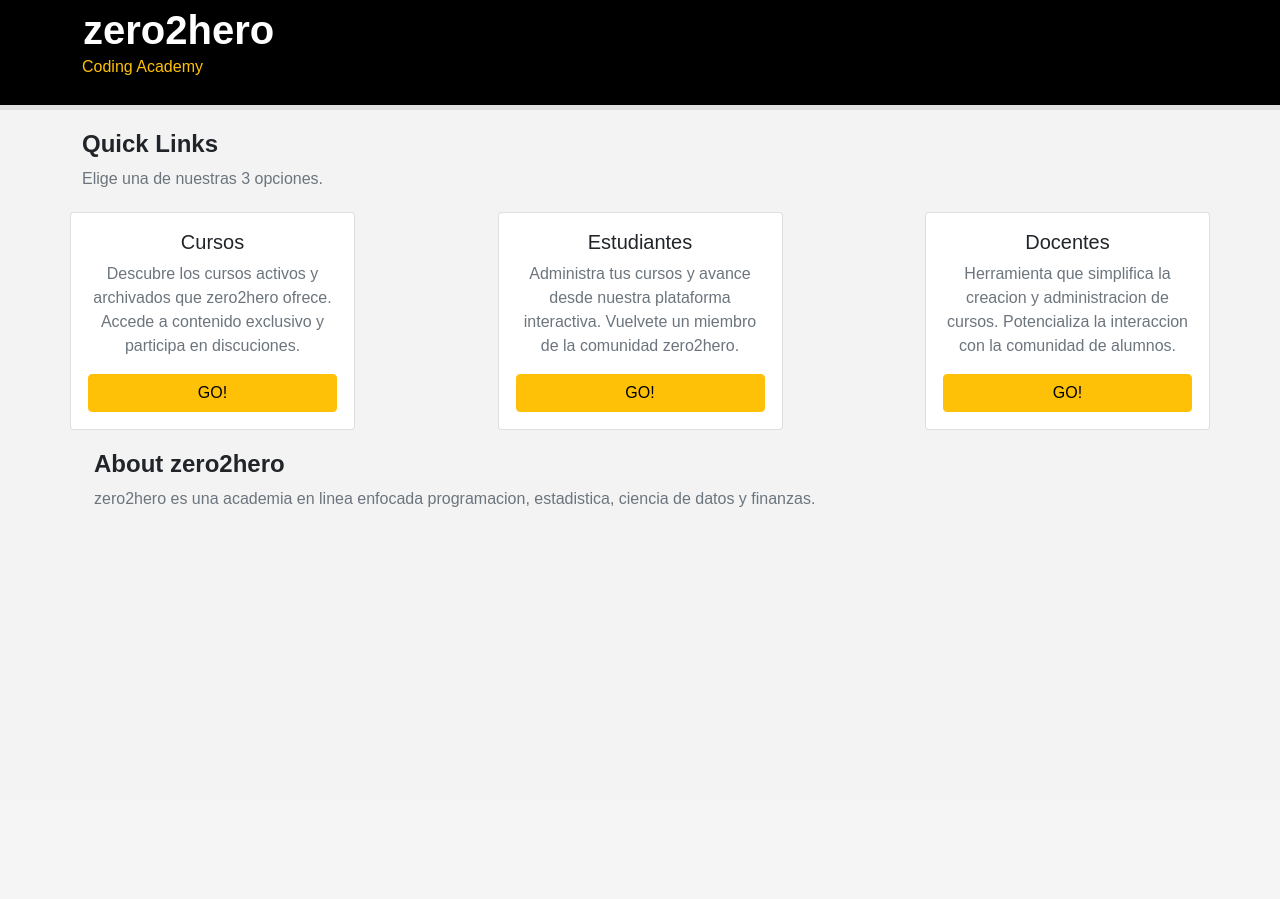
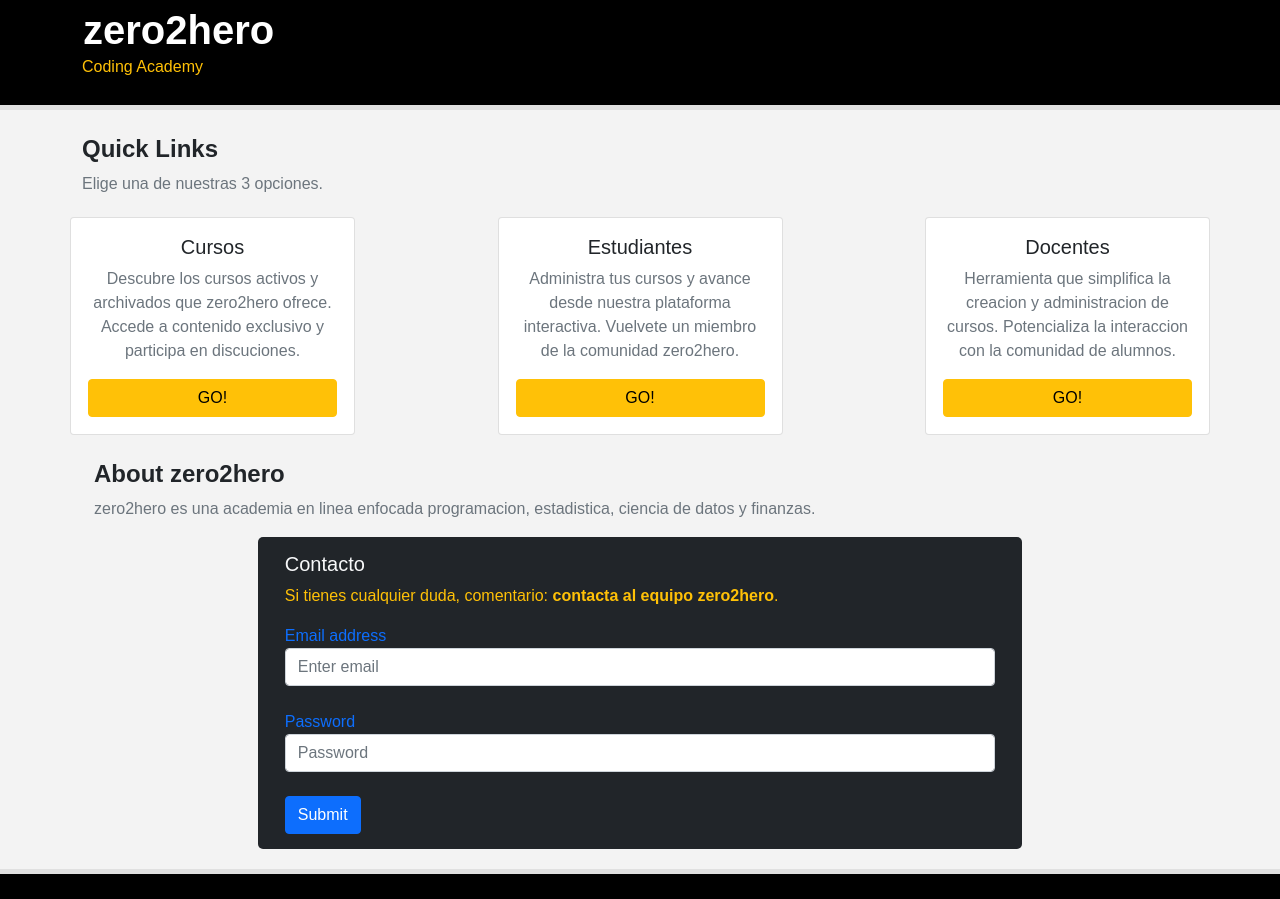
Before and after one commit to blankhall98/zero2heroWEB, a Flask app: page / in a window 1280 px wide. Before the commit the page ends 507 px from the top, so only its background shows below. Run offline with Flask 2, Linux system fonts and the light colour scheme.

Commit message:
adding style

```diff
--- a/static/css/style.css
+++ b/static/css/style.css
@@ -30,11 +30,11 @@ small{
 }
 
 #main-menu{
-    padding-top: 20px;
+    padding-top: 25px;
 }
 
 #about{
-    padding-top: 20px;
+    padding-top: 25px;
 }
 
 #main-menu h4{
@@ -56,3 +56,17 @@ small{
 #main-menu-content button{
     width: 100%;
 }
+
+#contact{
+    padding: 15px;
+    width: 70%;
+    margin: auto;
+    border-radius: 5px;
+}
+
+#main-footer{
+    background-color: black;
+    height: 30px;
+    margin-top: 20px;
+    border-top: 5px solid #e0e0e0;
+}
--- a/templates/base.html
+++ b/templates/base.html
@@ -19,6 +19,7 @@
 
     {%block content%}{%endblock%}
 
+    <div id="main-footer"></div>
 
     <script src="https://cdn.jsdelivr.net/npm/@popperjs/core@2.11.6/dist/umd/popper.min.js" integrity="sha384-oBqDVmMz9ATKxIep9tiCxS/Z9fNfEXiDAYTujMAeBAsjFuCZSmKbSSUnQlmh/jp3" crossorigin="anonymous"></script>
     <script src="https://cdn.jsdelivr.net/npm/bootstrap@5.3.0-alpha1/dist/js/bootstrap.min.js" integrity="sha384-mQ93GR66B00ZXjt0YO5KlohRA5SY2XofN4zfuZxLkoj1gXtW8ANNCe9d5Y3eG5eD" crossorigin="anonymous"></script>
--- a/templates/index.html
+++ b/templates/index.html
@@ -51,6 +51,28 @@
             <p class="text-secondary">
                 zero2hero es una academia en linea enfocada programacion, estadistica, ciencia de datos y finanzas.
             </p>
+
+            <div class="row text-dark bg-dark" id="contact">
+                <h5 class="text-light">Contacto</h5>
+                <p class="text-warning">Si tienes cualquier duda, comentario: <strong>contacta al equipo zero2hero</strong>.</p>
+
+                <form>
+                    <div class="form-group">
+                      <label for="exampleInputEmail1" class="text-primary">Email address</label>
+                      <input type="email" class="form-control" id="exampleInputEmail1" aria-describedby="emailHelp" placeholder="Enter email">
+                    </div>
+                    <br>
+                    <div class="form-group">
+                      <label for="exampleInputPassword1" class="text-primary">Password</label>
+                      <input type="password" class="form-control" id="exampleInputPassword1" placeholder="Password">
+                    </div>
+
+                    <br>
+                    <button type="submit" class="btn btn-primary">Submit</button>
+                </form>
+
+            </div>
+
         </div>
 
     </div>
```
